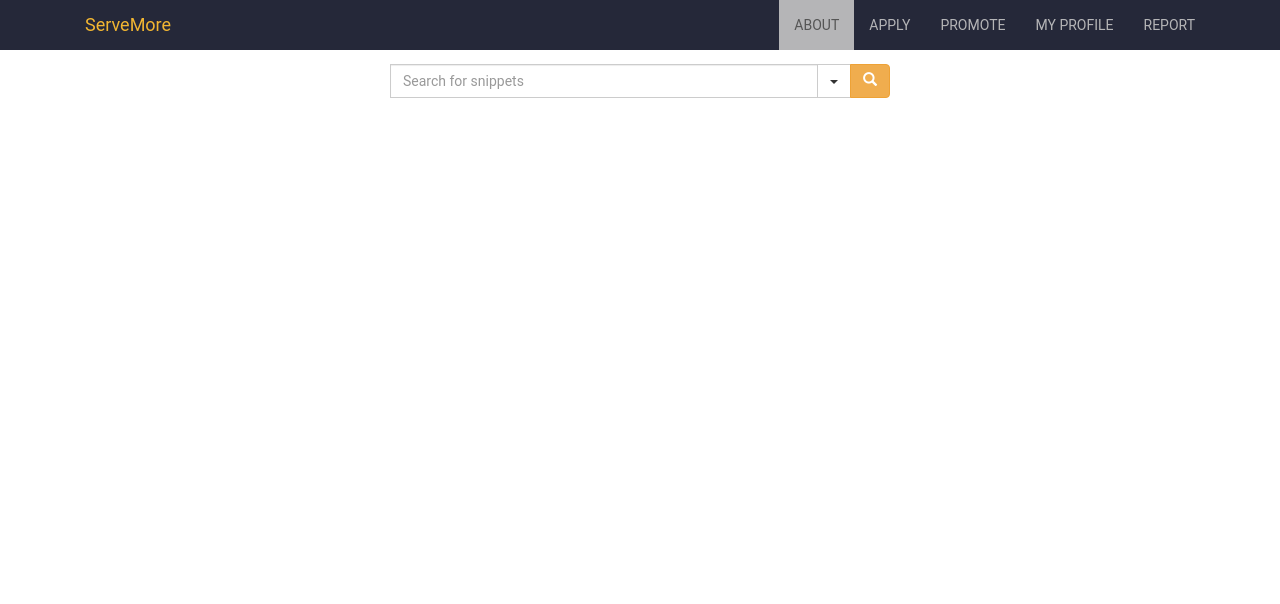
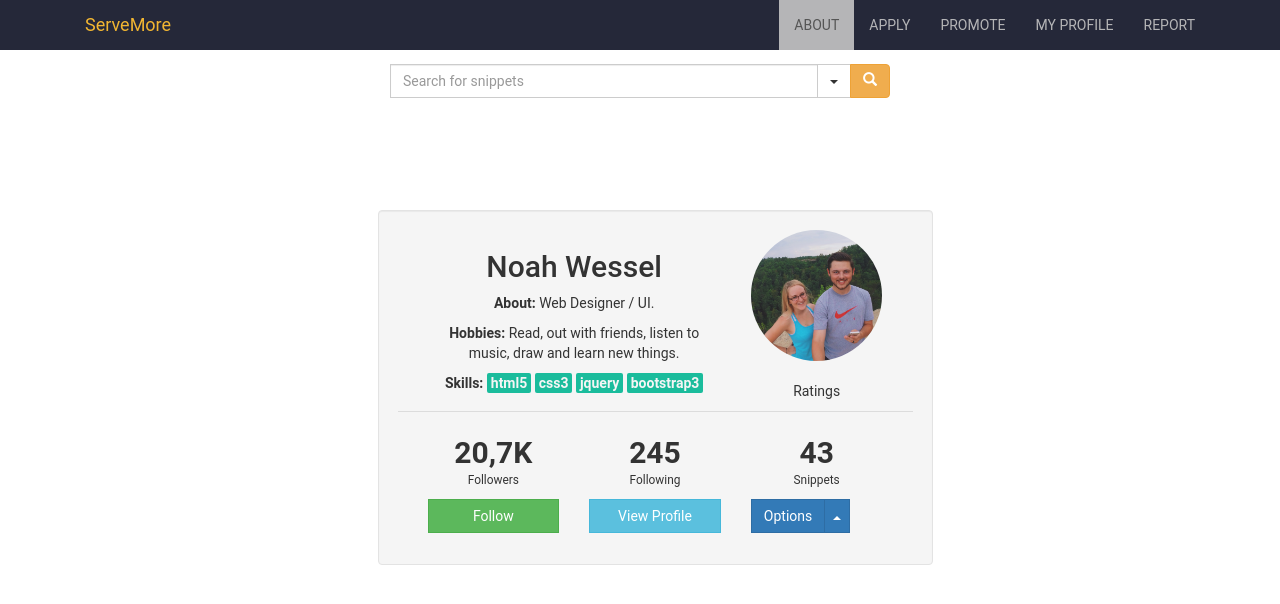
Before and after one commit to NoahWessel/serveMore, a PHP site: page /profile.html in a window 1280 px wide. Shown: the top 604 px of the page. Run offline with PHP 8.4, Linux system fonts and the light colour scheme; some libraries are stand-ins or nearby versions.

Commit message:
Added profile bio

```diff
--- a/css/styles.css
+++ b/css/styles.css
@@ -403,3 +403,85 @@ hgroup h2.lead { font: normal normal 1.125em "Roboto",Arial,Verdana,sans-serif;
 .search-result span.plus a:hover { background-color: #414141; }
 .search-result span.plus a i { color: #fff !important; }
 .search-result span.border { display: block; width: 97%; margin: 0 15px; border-bottom: 1px dotted #ccc; }
+
+
+/* #########################################
+   #            PROFILE            #
+   ######################################### */
+@import url(http://fonts.googleapis.com/css?family=Lato:400,700);
+
+.profile {
+    min-height: 355px;
+    display: inline-block;
+}
+
+figcaption.ratings{
+    margin-top:20px;
+}
+
+figcaption.ratings a{
+    color:#f1c40f;
+    font-size:11px;
+}
+
+figcaption.ratings a:hover{
+    color:#f39c12;
+    text-decoration:none;
+}
+
+.divider {
+    border-top:1px solid rgba(0,0,0,0.1);
+}
+
+.emphasis {
+    border-top: 4px solid transparent;
+}
+
+.emphasis:hover {
+    border-top: 4px solid #1abc9c;
+}
+
+.emphasis h2{
+    margin-bottom:0;
+}
+
+span.tags {
+    background: #1abc9c;
+    border-radius: 2px;
+    color: #f5f5f5;
+    font-weight: bold;
+    padding: 2px 4px;
+}
+
+.dropdown-menu {
+    background-color: #34495e;
+    box-shadow: none;
+    -webkit-box-shadow: none;
+    width: 250px;
+    margin-left: -125px;
+    left: 50%;
+}
+
+.dropdown-menu .divider {
+    background:none;
+}
+
+.dropdown-menu>li>a{
+    color:#f5f5f5;
+}
+
+.dropup .dropdown-menu {
+    margin-bottom:10px;
+}
+
+.dropup .dropdown-menu:before {
+    content: "";
+    border-top: 10px solid #34495e;
+    border-right: 10px solid transparent;
+    border-left: 10px solid transparent;
+    position: absolute;
+    bottom: -10px;
+    left: 50%;
+    margin-left: -10px;
+    z-index: 10;
+}
--- a/profile.html
+++ b/profile.html
@@ -89,6 +89,85 @@
           		</div>
         	</div>
 
+			<!-- PROFILE -->
+			<div class="container vcenter">
+				<div class="row">
+					<div class="col-md-offset-2 col-md-8 col-lg-offset-3 col-lg-6">
+    	 			<div class="well profile">
+            			<div class="col-sm-12">
+                			<div class="col-xs-12 col-sm-8">
+                    			<h2>Noah Wessel</h2>
+                    			<p><strong>About: </strong> Web Designer / UI. </p>
+                    			<p><strong>Hobbies: </strong> Read, out with friends, listen to music, draw and learn new things. </p>
+                    			<p><strong>Skills: </strong>
+                        			<span class="tags">html5</span>
+                        			<span class="tags">css3</span>
+                        			<span class="tags">jquery</span>
+                        			<span class="tags">bootstrap3</span>
+                    			</p>
+                			</div>
+                			<div class="col-xs-12 col-sm-4 text-center">
+                    			<figure>
+                        			<img src="images/profilePic.jpg" class="img-circle img-responsive">
+                        			<figcaption class="ratings">
+                            			<p>Ratings
+                            			<a href="#">
+                                			<span class="fa fa-star"></span>
+                            			</a>
+                            			<a href="#">
+                                			<span class="fa fa-star"></span>
+                            			</a>
+                            			<a href="#">
+                                			<span class="fa fa-star"></span>
+                            			</a>
+                            			<a href="#">
+                                			<span class="fa fa-star"></span>
+                            			</a>
+                            			<a href="#">
+                                 			<span class="fa fa-star-o"></span>
+                            			</a>
+                            			</p>
+                        			</figcaption>
+                    			</figure>
+                			</div>
+            			</div>
+            			<div class="col-xs-12 divider text-center">
+                			<div class="col-xs-12 col-sm-4 emphasis">
+                    			<h2><strong> 20,7K </strong></h2>
+                    			<p><small>Followers</small></p>
+                    			<button class="btn btn-success btn-block"><span class="fa fa-plus-circle"></span> Follow </button>
+                			</div>
+                			<div class="col-xs-12 col-sm-4 emphasis">
+                    			<h2><strong>245</strong></h2>
+                    			<p><small>Following</small></p>
+                    			<button class="btn btn-info btn-block"><span class="fa fa-user"></span> View Profile </button>
+                			</div>
+                			<div class="col-xs-12 col-sm-4 emphasis">
+                    			<h2><strong>43</strong></h2>
+                    			<p><small>Snippets</small></p>
+                    			<div class="btn-group dropup btn-block">
+                      			<button type="button" class="btn btn-primary"><span class="fa fa-gear"></span> Options </button>
+                      			<button type="button" class="btn btn-primary dropdown-toggle" data-toggle="dropdown">
+                        			<span class="caret"></span>
+                        			<span class="sr-only">Toggle Dropdown</span>
+                      			</button>
+                      			<ul class="dropdown-menu text-left" role="menu">
+                        			<li><a href="#"><span class="fa fa-envelope pull-right"></span> Send an email </a></li>
+                        			<li><a href="#"><span class="fa fa-list pull-right"></span> Add or remove from a list  </a></li>
+                        			<li class="divider"></li>
+                        			<li><a href="#"><span class="fa fa-warning pull-right"></span>Report this user for spam</a></li>
+                        			<li class="divider"></li>
+                        			<li><a href="#" class="btn disabled" role="button"> Unfollow </a></li>
+                      			</ul>
+                    			</div>
+                			</div>
+            			</div>
+    	 			</div>
+				</div>
+			</div>
+
+		</div>
+
 		</div>
 
 <!-- jQuery (necessary for Bootstrap's JavaScript plugins) -->
```
Also changed, not shown: css/images/profilePic.jpg (added).
